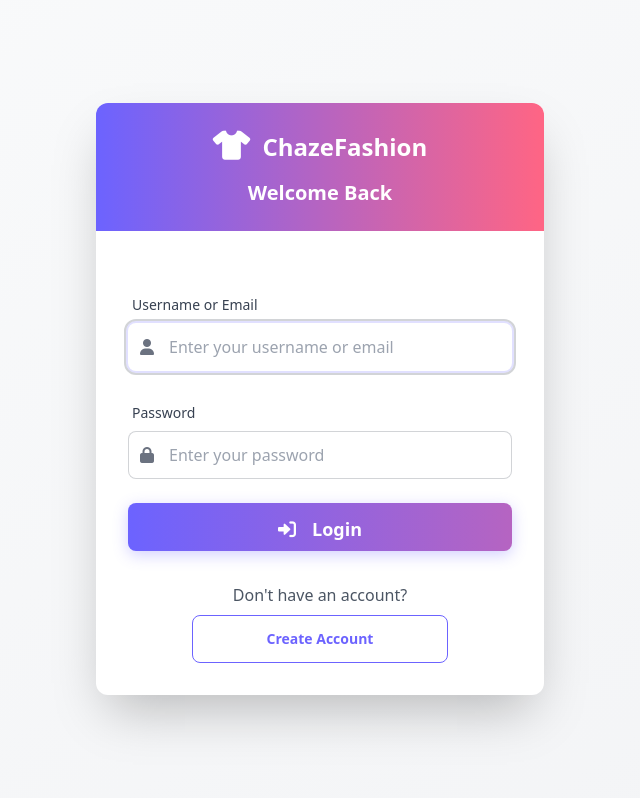
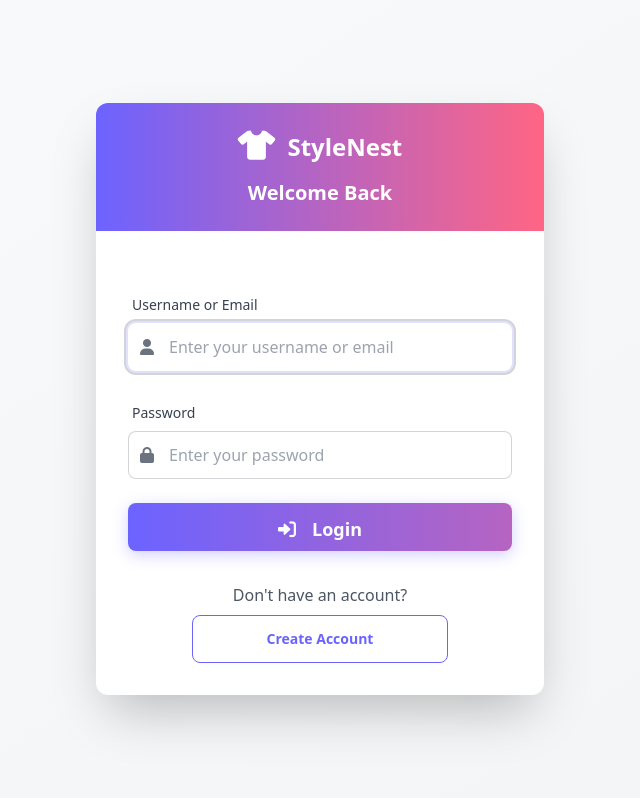
Before and after one commit to arvind9018/ChazeFashion, a Django app: page /login/ in a window 1280 px wide. Shown: the part 101-899 px from the top of the page, without its empty margins (320-960 px from the left). Run offline with Django 5.2, Linux system fonts and the light colour scheme; some libraries are stand-ins or nearby versions.

Commit message:
Update login.html

```diff
--- a/ChazeFashion/templates/catalog/login.html
+++ b/ChazeFashion/templates/catalog/login.html
@@ -9,7 +9,7 @@
         <div class="bg-gradient-to-r from-fashion-primary to-fashion-secondary p-6 text-center">
             <a href="{% url 'home' %}" class="inline-block">
                 <i class="fas fa-tshirt text-3xl text-white mr-2"></i>
-                <span class="text-2xl font-bold text-white">ChazeFashion</span>
+                <span class="text-2xl font-bold text-white">StyleNest</span>
             </a>
             <h2 class="mt-4 text-xl font-semibold text-white">Welcome Back</h2>
         </div>
```
